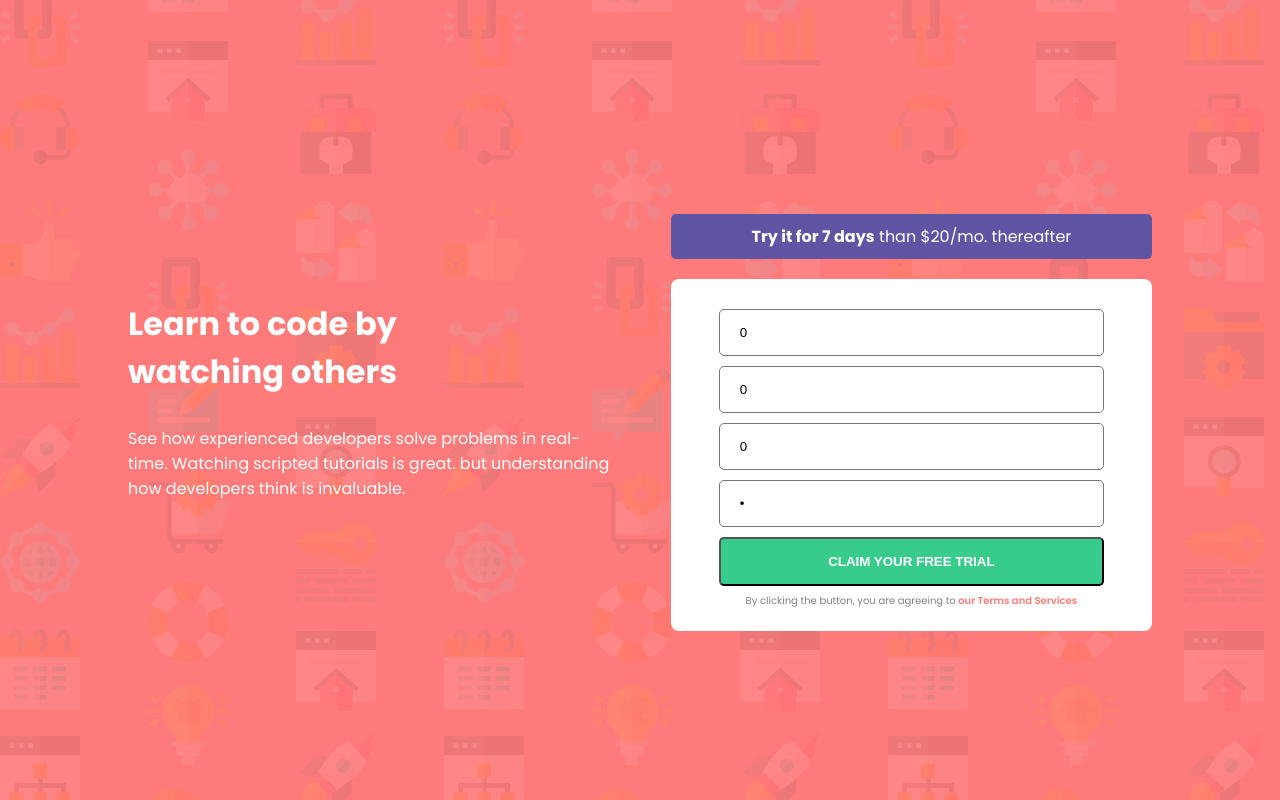
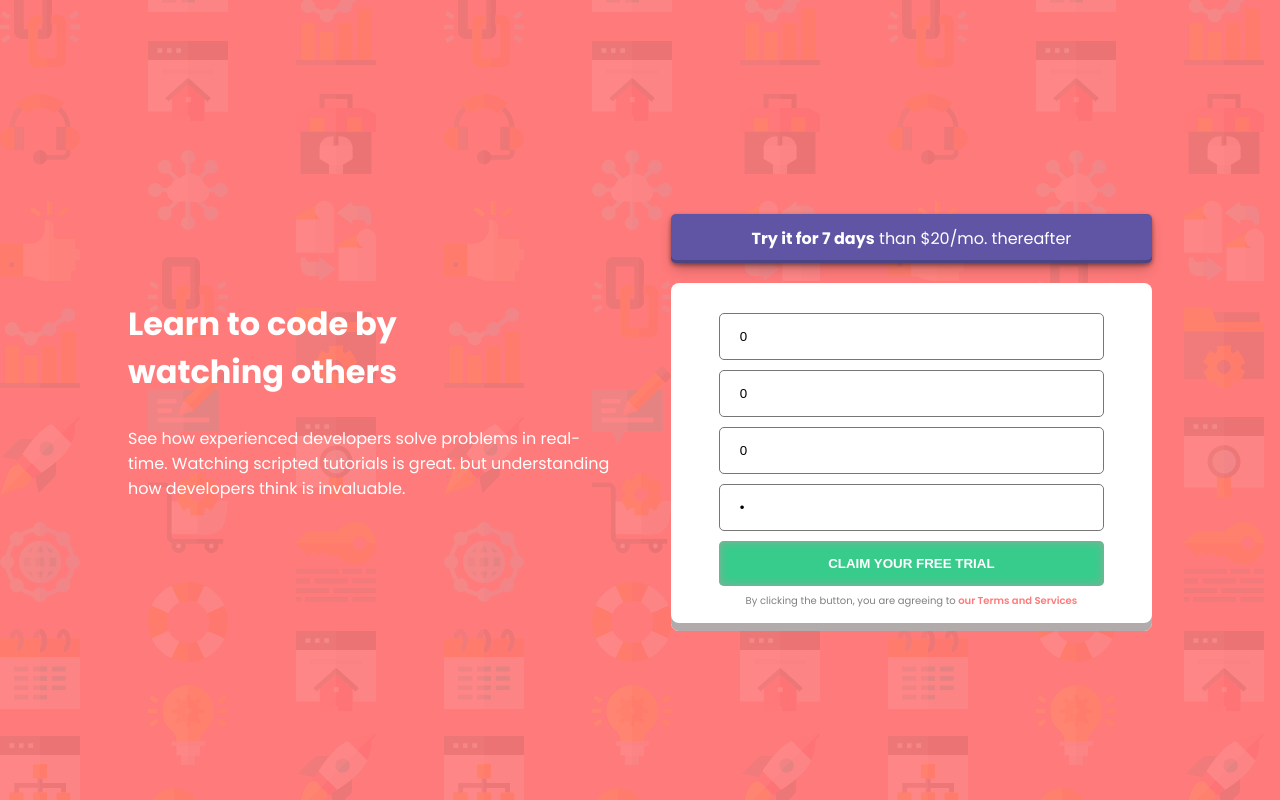
Before and after one commit to SalemAbebe/intro-component-with-signup-form, a React (Create React App) app in the folder intro-component-with-signup-form/: page / in a window 1280 px wide. Built offline with nearby package versions, Linux system fonts and the light colour scheme; the HTML template or start-up script is replaced by a standard one.

Commit message:
hover effect and box shadow added

```diff
--- a/intro-component-with-signup-form/src/Form/Form.css
+++ b/intro-component-with-signup-form/src/Form/Form.css
@@ -5,6 +5,7 @@
   background-color: #fff;
   border-radius: 8px;
   padding: 20px 0;
+  box-shadow: rgb(177, 171, 172) 0 -8px inset;
 }
 .form {
   border-radius: 5px;
@@ -12,7 +13,6 @@
   width: 80%;
   margin: auto;
   align-items: center;
-  /* margin-top: 20px; */
 }
 .green {
   width: 100%;
@@ -21,18 +21,28 @@
   border-radius: 5px;
   margin-top: 10px;
   color: #fff;
+  border-style: none;
+  box-shadow: inset 0 0 10px rgb(154, 166, 154);
+}
+.green:hover {
+  background-color: #dcfd73;
+  color: #000;
+  cursor: pointer;
 }
 .blue {
   background-color: hsl(248, 32%, 49%);
   border-radius: 5px;
-  padding: 10px;
+  padding: 12px;
   margin-bottom: 20px;
   text-align: center;
+  box-shadow: rgba(0, 0, 0, 0.4) 0px 2px 4px,
+    rgba(0, 0, 0, 0.3) 0px 7px 13px -3px, rgba(0, 0, 0, 0.2) 0px -3px 0px inset;
 }
 .red {
   color: hsl(0, 100%, 74%);
   font-size: 10px;
   font-weight: 600;
+  cursor: pointer;
 }
 .gray {
   width: 100%;
```
